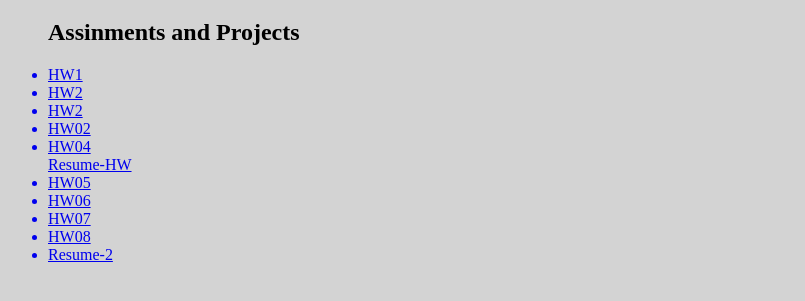
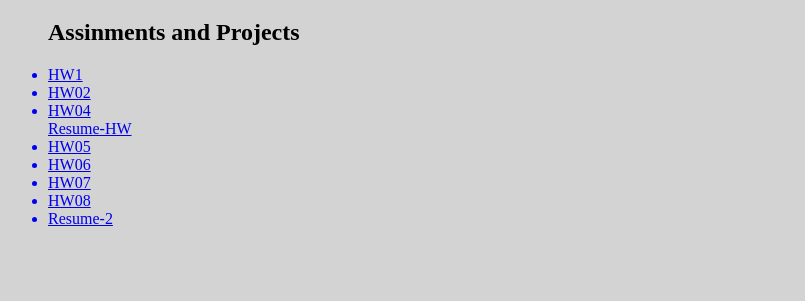
Before and after one commit to ayah89/CIS-1300-WebDesign, a plain HTML site: page index.html in a window 1280 px wide. Shown: the part 61-362 px from the top of the page, without its empty margins (0-805 px from the left). Drawn offline with Linux system fonts and the light colour scheme.

Commit message:
Update index.html

```diff
--- a/index.html
+++ b/index.html
@@ -18,9 +18,7 @@
     <ul>
       <h2>Assinments and Projects</h2>
      <a href="#"><li>HW1</li></a>
-     <a href="#"><li>HW2</li></a>
-     <a href="#"><li>HW2</li></a>
-     <a href="https://ayah89.github.io/CIS-1300-WebDesign/HW02/index_hw2.html"><li>HW02</li></a>
+     <a href="https://ayah89.github.io/CIS-1300-WebDesign/HW2/index_hw2.html"><li>HW02</li></a>
      <a href="https://ayah89.github.io/CIS-1300-WebDesign/HW04/index%20(1).html"><li>HW04</li></a>
      <a href="https://ayah89.github.io/CIS-1300-WebDesign/Resume_HW_New/index%20(1).html">Resume-HW</li></a>
      <a href="https://ayah89.github.io/CIS-1300-WebDesign/HW05/index%20(1).html"><li>HW05</li></a>
```
